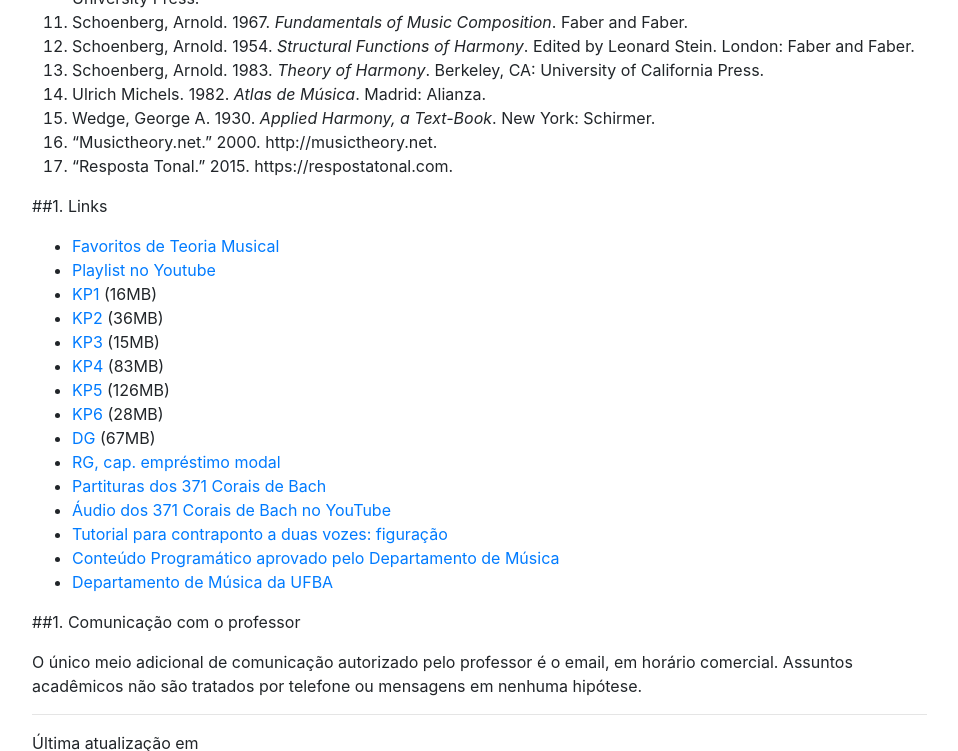
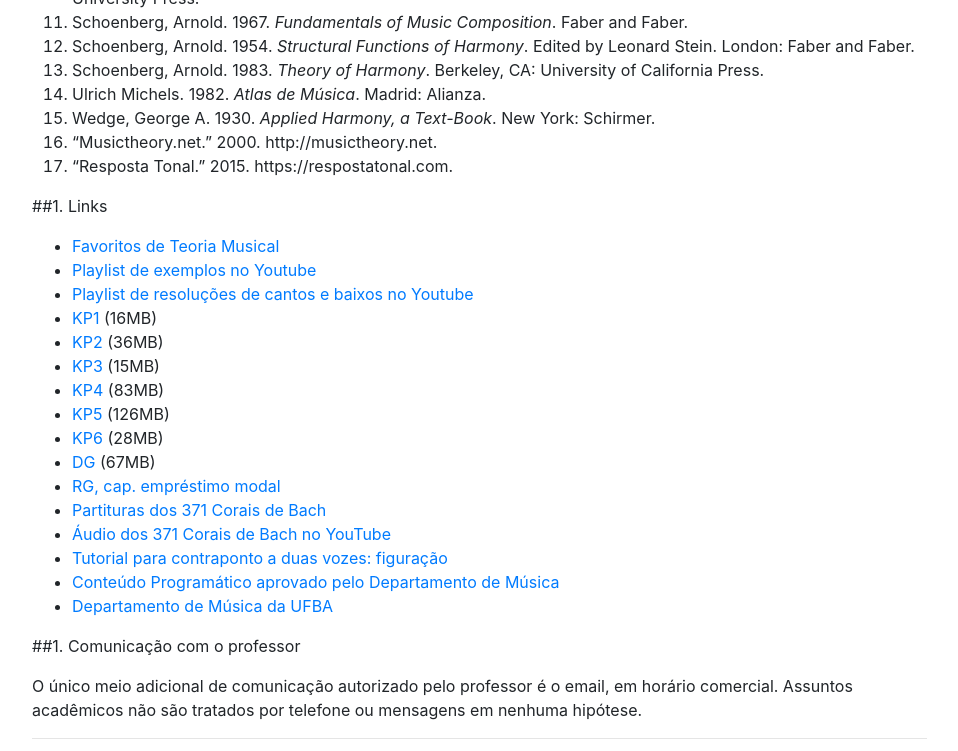
Before and after one commit to kroger/genosmus, a Jekyll site: the page built from _marcos/musa71.md, in a window 1280 px wide and 900 px high, scrolled down 7600 px, cut to the strip 0-751 px from the top of the window. Shown: the whole strip, without its empty margins (68-1026 px from the left). Built offline with Jekyll 4.4.1, drawn with Linux system fonts in a browser that asks for light colours; the table of contents is made by our own code.

Commit message:
Links para playlist no Youtube

```diff
--- a/_marcos/musa71.md
+++ b/_marcos/musa71.md
@@ -348,7 +348,8 @@ New York: Schirmer.
 ##1. Links
 
  - [Favoritos de Teoria Musical](https://www.diigo.com/outliner/3l23ej/Teoria-Musical?key=lzekmogriv)
- - [Playlist no Youtube](https://www.youtube.com/playlist?list=PLTuRmdq29ACnHdHYzBZ9VbRmJbTt7S3TB)
+ - [Playlist de exemplos no Youtube](https://www.youtube.com/playlist?list=PLTuRmdq29ACnHdHYzBZ9VbRmJbTt7S3TB)
+ - [Playlist de resoluções de cantos e baixos no Youtube](https://www.youtube.com/playlist?list=PLTuRmdq29AClW1du2AK_o9p7_3BazuYDn)
  - [KP1](https://www.dropbox.com/s/e1b1ae3ia3gzczs/kostka-1.pdf) (16MB)
  - [KP2](https://www.dropbox.com/s/54qp5r28nj6tygi/kostka-2.pdf) (36MB)
  - [KP3](https://www.dropbox.com/s/phezrz5yd83606c/kostka-3.pdf) (15MB)
```
